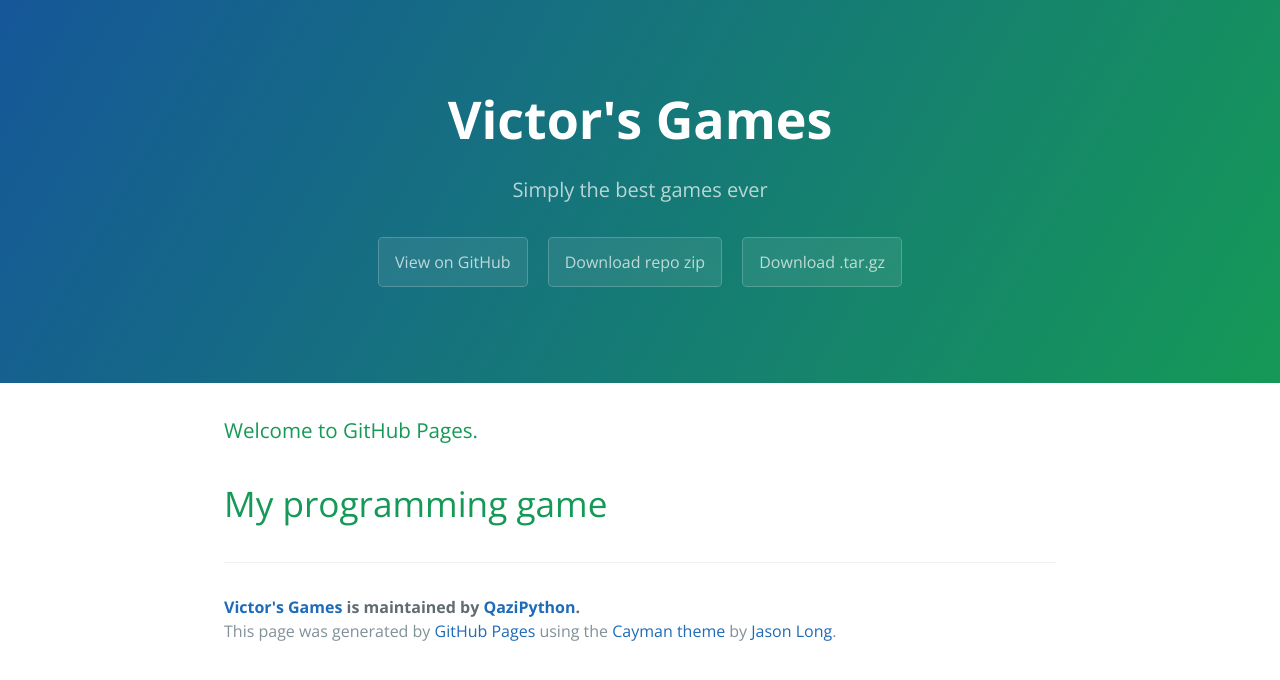
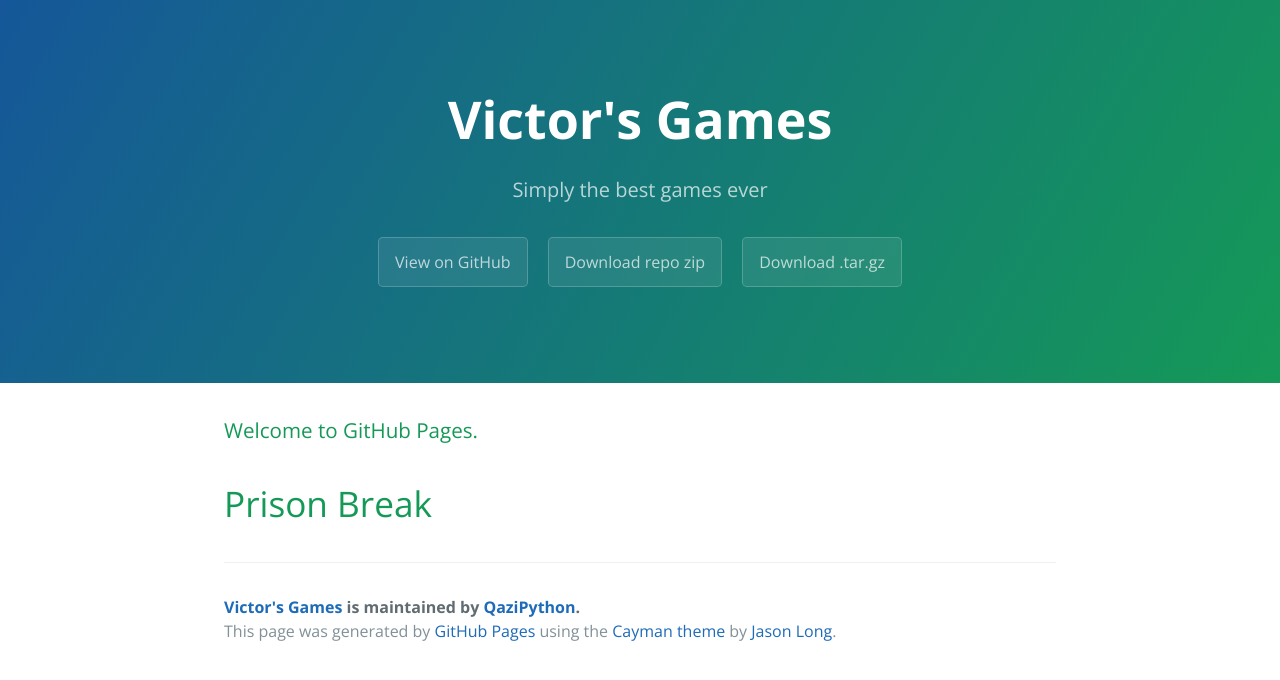
Before and after one commit to CleverProgrammer/victor_programming, a plain HTML site: page index.html in a window 1280 px wide. Drawn offline with nearby package versions, Linux system fonts and the light colour scheme; a script that the page names is missing.

Commit message:
Update index.html

```diff
--- a/index.html
+++ b/index.html
@@ -22,7 +22,7 @@
       <h3>
 <a id="welcome-to-github-pages" class="anchor" href="#welcome-to-github-pages" aria-hidden="true"><span aria-hidden="true" class="octicon octicon-link"></span></a>Welcome to GitHub Pages.</h3>
 
-<h1>My programming game</h1>
+<h1>Prison Break</h1>
 <script src="//repl.it/embed/CEbs/1.js"></script>
 
       <footer class="site-footer">
```
